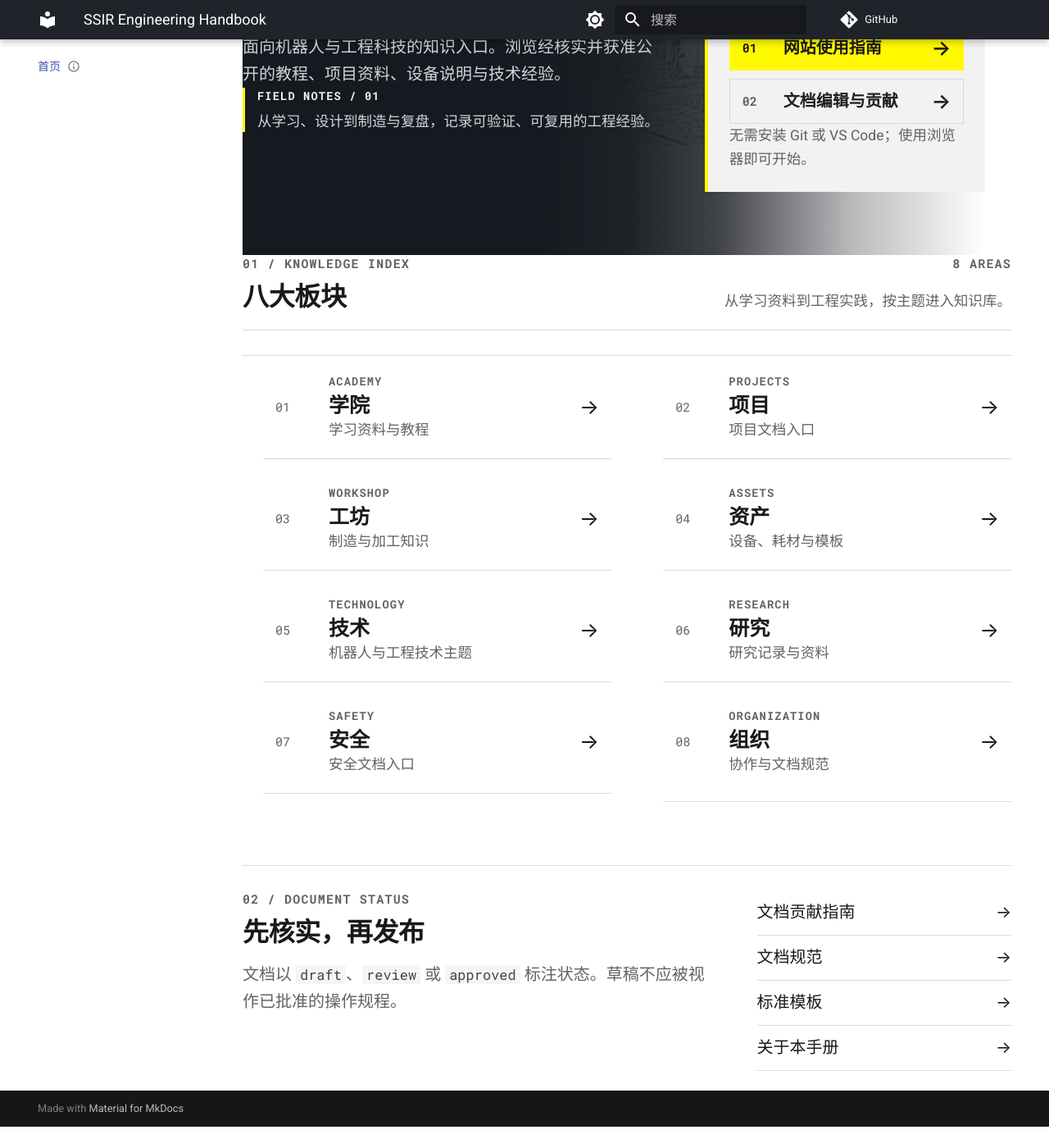
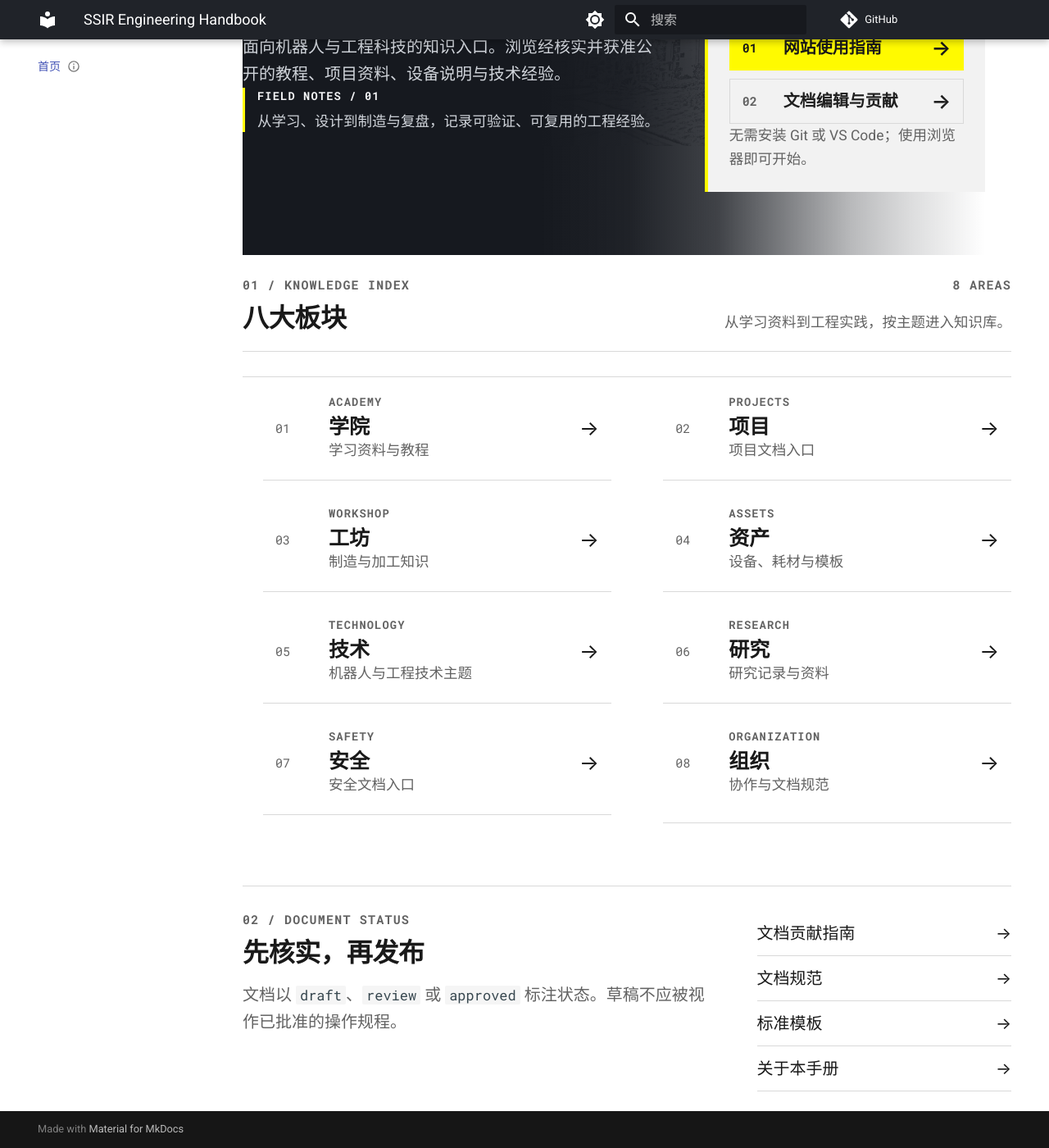
Before and after one commit to SSIR-GDSYZX/SSIR-Engineering-Handbook, an MkDocs documentation site: the page built from docs/index.md, in a window 1280 px wide and 1400 px high, scrolled down 439 px. Shown: the whole window at 82% size. Built offline with MkDocs 1.6.1 and Material for MkDocs 9.7.7, drawn with Linux system fonts in a browser that asks for light colours; comment, search, counter and statistics services are not loaded; before the commit the page ends 1813 px from its top, so only the background shows below that.

Commit message:
fix: resolve hero layout regression (clipping, background edge, index separation)

```diff
--- a/docs/static/stylesheets/homepage.css
+++ b/docs/static/stylesheets/homepage.css
@@ -62,13 +62,13 @@
 
 .handbook-hero {
   position: relative;
-  isolation: isolate;
   display: grid;
   grid-template-columns: minmax(0, 1.35fr) minmax(0, 0.9fr);
   align-items: stretch;
   gap: clamp(1.5rem, 4vw, 4rem);
   padding: clamp(1rem, 2vw, 1.75rem) 0 clamp(3rem, 6vw, 5rem);
   border-top: 1px solid var(--handbook-line);
+  overflow: visible;
 }
 
 .handbook-hero::before {
@@ -95,6 +95,7 @@
     rgb(22 25 31 / 96%) 52%,
     rgb(22 25 31 / 82%) 64%,
     rgb(22 25 31 / 30%) 82%,
+    rgb(22 25 31 / 15%) 90%,
     rgb(22 25 31 / 0%) 100%
   );
   content: "";
@@ -309,6 +310,7 @@
 
 .handbook-index {
   padding: 0 0 clamp(3rem, 6vw, 5rem);
+  margin-top: clamp(1rem, 2vw, 2rem);
 }
 
 .handbook-section-heading {
```
